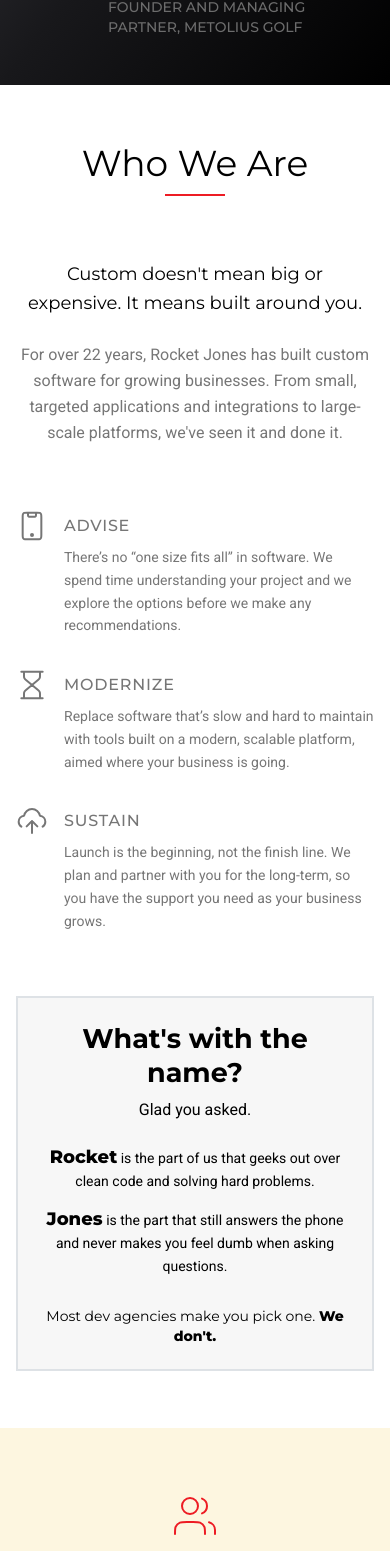
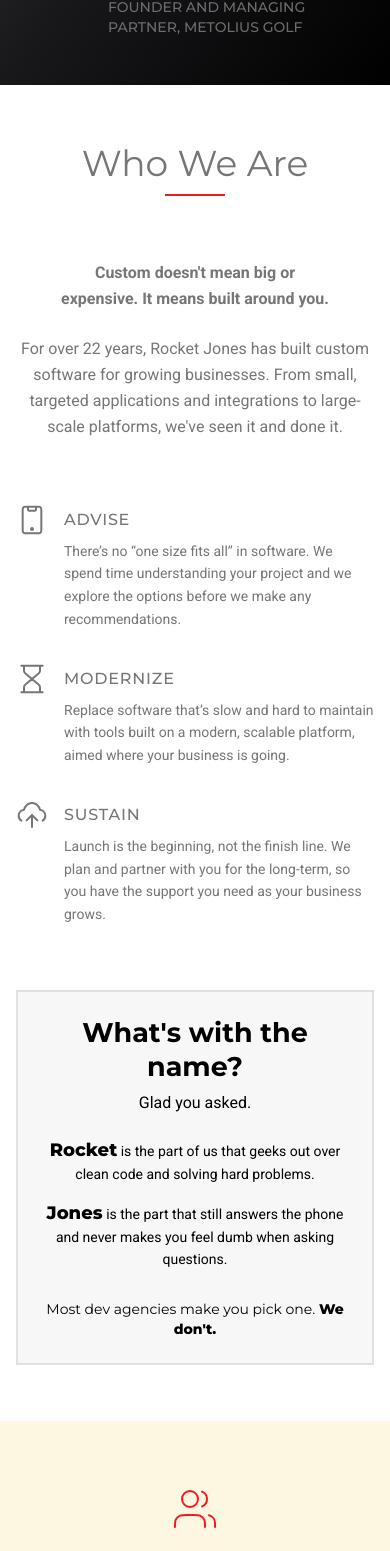
Before and after one commit to rocketjonesinteractive/rocketjones-com, a Next.js app: page / in a window 390 px wide. Shown: the part 1965-3516 px from the top of the page. Built offline with nearby package versions, Linux system fonts and the light colour scheme.

Commit message:
style: refactor typography and text coloring by introducing configurable title styles in SectionHeading

```diff
--- a/src/components/ui/molecules/SectionHeading/SectionHeading.tsx
+++ b/src/components/ui/molecules/SectionHeading/SectionHeading.tsx
@@ -7,9 +7,11 @@
 export const SectionHeading = ({
   caption,
   title,
+  titleClassName = 'text-black',
 }: {
   caption: string;
   title: string | ReactNode;
+  titleClassName?: string;
 }) => {
   return (
     <AnimateOnScrollDiv
@@ -17,7 +19,7 @@
       className={'section-heading mb-16 text-center font-heading'}
     >
       <div className={'uppercase text-red'}>{caption}</div>
-      <div className={'px-2 text-[36px] leading-tight text-black [text-wrap:balance]'}>{title}</div>
+      <div className={`px-2 text-[36px] leading-tight [text-wrap:balance] ${titleClassName}`}>{title}</div>
       <div className="mx-auto mt-2 w-[60px] border-b-2 border-b-red"></div>
     </AnimateOnScrollDiv>
   );
--- a/src/components/ui/organisms/About/About.tsx
+++ b/src/components/ui/organisms/About/About.tsx
@@ -10,8 +10,8 @@
 export const About = () => {
   return (
     <Section id={'about'}>
-      <SectionHeading caption={''} title={<>Who We Are</>} />
-      <div className="mx-auto mb-6 max-w-3xl px-4 text-center font-heading text-lg leading-relaxed text-black [text-wrap:balance] md:text-xl">
+      <SectionHeading caption={''} title={<>Who We Are</>} titleClassName={'text-grey'} />
+      <div className="mx-auto mb-6 max-w-3xl px-4 text-center text-base font-bold leading-relaxed [text-wrap:balance] md:text-lg">
         Custom doesn&apos;t mean big or expensive. It means built around you.
       </div>
       <div className="mx-auto mb-16 max-w-5xl px-4 text-center text-base leading-relaxed [text-wrap:balance] md:text-lg">
@@ -52,11 +52,11 @@
 const NameStory = () => {
   return (
     <AnimateOnScrollDiv variants={animationVariants.fadeInUp} className={'mt-16 w-full'}>
-      <div className="border-greyOutline mx-4 border-2 bg-greyLight p-6 md:mx-8 md:p-9">
+      <div className="border-greyOutline mx-4 border-2 bg-greyLight p-6 text-black md:mx-8 md:p-9">
         <div className={'text-center'}>
           <span
             className={
-              'relative inline-block font-heading text-[27px] font-bold leading-tight text-black ' +
+              'relative inline-block font-heading text-[27px] font-bold leading-tight ' +
               "md:before:absolute md:before:left-[-40px] md:before:top-1/2 md:before:h-[2px] md:before:w-[30px] md:before:bg-red md:before:content-[''] " +
               "md:after:absolute md:after:right-[-40px] md:after:top-1/2 md:after:h-[2px] md:after:w-[30px] md:after:bg-red md:after:content-['']"
             }
@@ -64,7 +64,7 @@
             What&apos;s with the name?
           </span>
         </div>
-        <div className={'mt-2 text-center text-base text-black md:text-lg'}>Glad you asked.</div>
+        <div className={'mt-2 text-center text-base md:text-lg'}>Glad you asked.</div>
         <div className="mx-auto mt-6 flex max-w-4xl flex-col gap-4">
           <NameHalf
             name={'Rocket'}
@@ -75,9 +75,9 @@
             description={'is the part that still answers the phone and never makes you feel dumb when asking questions.'}
           />
         </div>
-        <div className={'mt-7 text-center font-heading text-sm text-black md:text-base'}>
+        <div className={'mt-7 text-center font-heading text-sm md:text-base'}>
           Most dev agencies make you pick one.{' '}
-          <span className={'font-black text-black'}>We don&apos;t.</span>
+          <span className={'font-black'}>We don&apos;t.</span>
         </div>
       </div>
     </AnimateOnScrollDiv>
@@ -86,8 +86,8 @@
 
 const NameHalf = ({ name, description }: { name: string; description: string }) => {
   return (
-    <div className={'text-center text-sm leading-relaxed text-black md:text-base'}>
-      <span className={'font-heading text-lg font-black leading-tight text-black md:text-xl'}>{name}</span>{' '}
+    <div className={'text-center text-sm leading-relaxed md:text-base'}>
+      <span className={'font-heading text-lg font-black leading-tight md:text-xl'}>{name}</span>{' '}
       {description}
     </div>
   );
```
